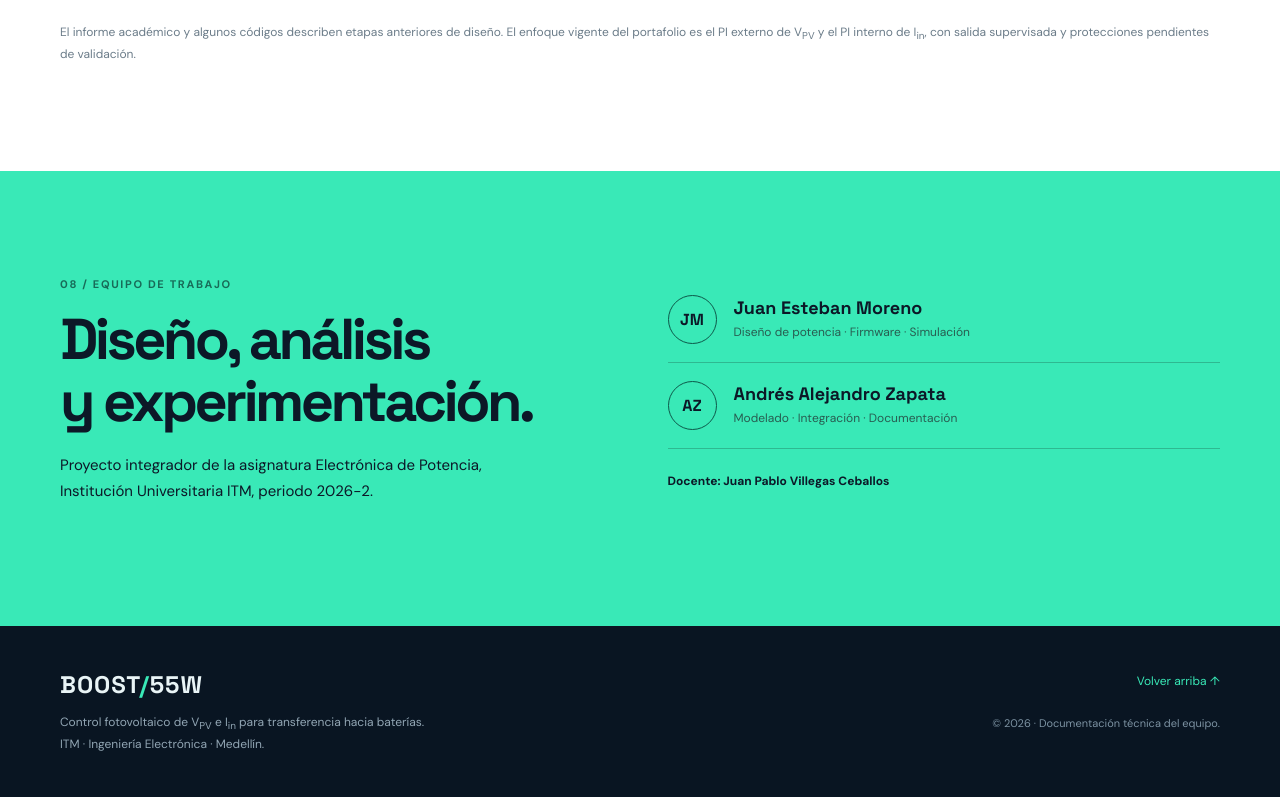
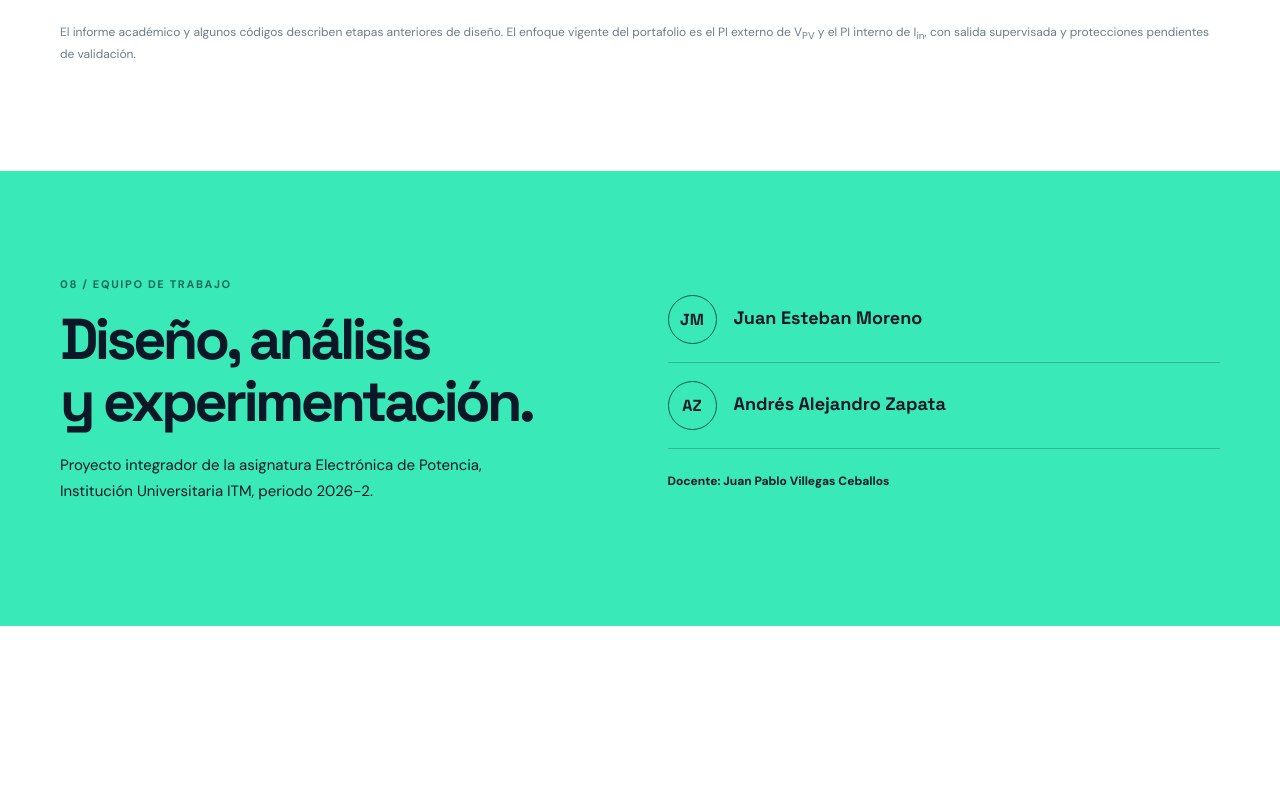
Before and after one commit to juanes20/boost-solar-55w, a plain HTML site: page index.html in a window 1280 px wide. Shown: the part 8135-8932 px from the top of the page. After the commit the page ends 8761 px from the top, so only its background shows below. Drawn offline with Linux system fonts and the light colour scheme.

```diff
--- a/index.html
+++ b/index.html
@@ -161,8 +161,6 @@ TCCR1B = _BV(WGM13) | _BV(WGM12) | _BV(CS10);
  </div>
  <div class="doc-note">El informe académico y algunos códigos describen etapas anteriores de diseño. El enfoque vigente del portafolio es el PI externo de V<sub>PV</sub> y el PI interno de I<sub>in</sub>, con salida supervisada y protecciones pendientes de validación.</div>
 </div></section>
-<section class="section section-team"><div class="container team-block"><div><span class="kicker">08 / EQUIPO DE TRABAJO</span><h2>Diseño, análisis<br>y experimentación.</h2><p>Proyecto integrador de la asignatura Electrónica de Potencia, Institución Universitaria ITM, periodo 2026-2.</p></div><div class="team-members"><div><span class="member-initial">JM</span><div><h3>Juan Esteban Moreno</h3><p>Diseño de potencia · Firmware · Simulación</p></div></div><div><span class="member-initial">AZ</span><div><h3>Andrés Alejandro Zapata</h3><p>Modelado · Integración · Documentación</p></div></div><div class="teacher">Docente: Juan Pablo Villegas Ceballos</div></div></div></section>
-</main>
-<footer class="site-footer"><div class="container footer-content"><div><div class="footer-brand">BOOST<span>/</span>55W</div><p>Control fotovoltaico de V<sub>PV</sub> e I<sub>in</sub> para transferencia hacia baterías.<br>ITM · Ingeniería Electrónica · Medellín.</p></div><div><a href="#inicio">Volver arriba ↑</a><small>© <span id="year">2026</span> · Documentación técnica del equipo.</small></div></div></footer>
+<section class="section section-team"><div class="container team-block"><div><span class="kicker">08 / EQUIPO DE TRABAJO</span><h2>Diseño, análisis<br>y experimentación.</h2><p>Proyecto integrador de la asignatura Electrónica de Potencia, Institución Universitaria ITM, periodo 2026-2.</p></div><div class="team-members"><div><span class="member-initial">JM</span><div><h3>Juan Esteban Moreno</h3></div></div><div><span class="member-initial">AZ</span><div><h3>Andrés Alejandro Zapata</h3></div></div><div class="teacher">Docente: Juan Pablo Villegas Ceballos</div></div></div></section>
 <dialog class="lightbox" aria-label="Imagen ampliada"><button type="button" class="lightbox-close" aria-label="Cerrar imagen ampliada">×</button><figure><img src="" alt=""><figcaption></figcaption></figure></dialog>
 </body></html>
```
